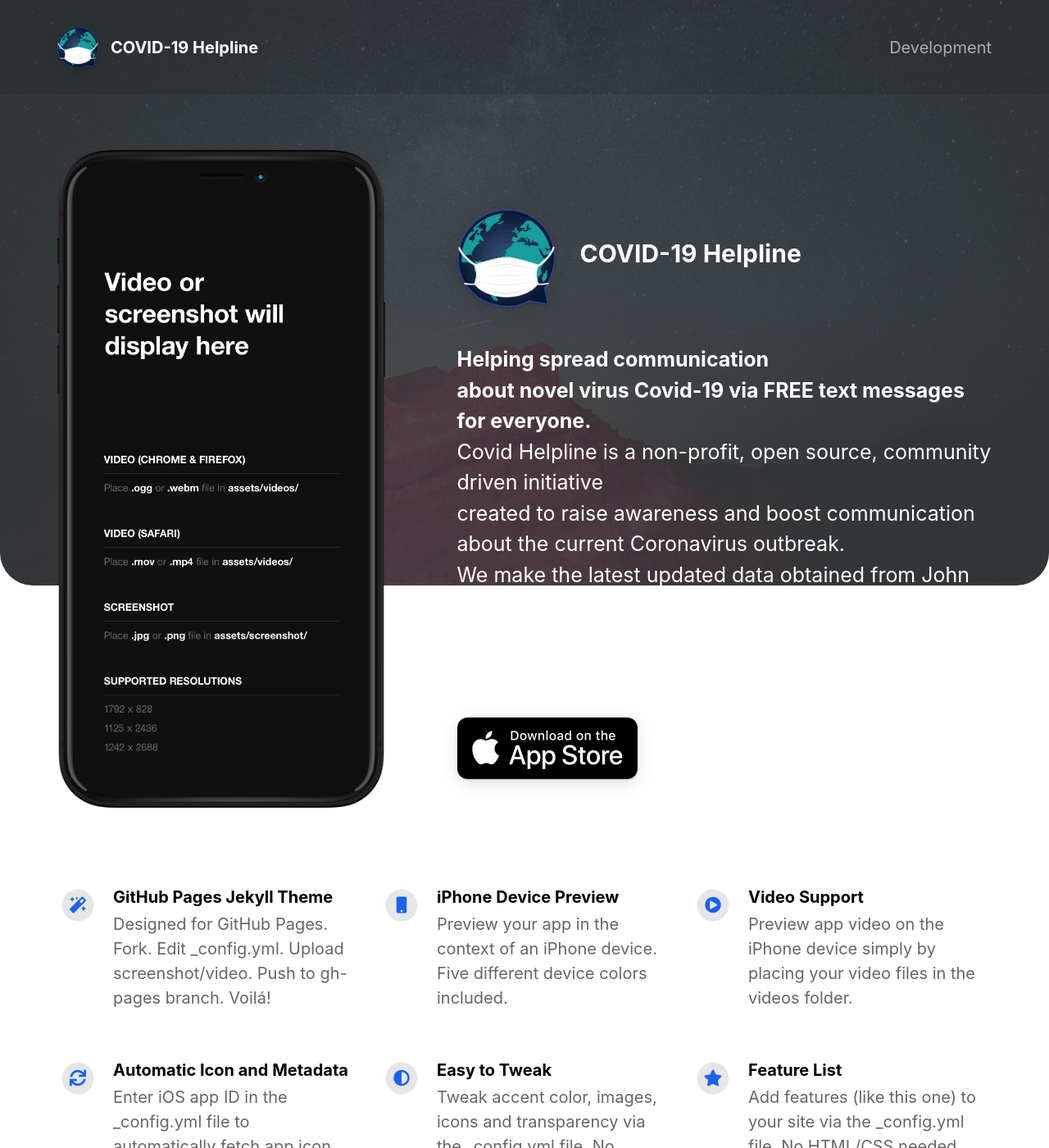
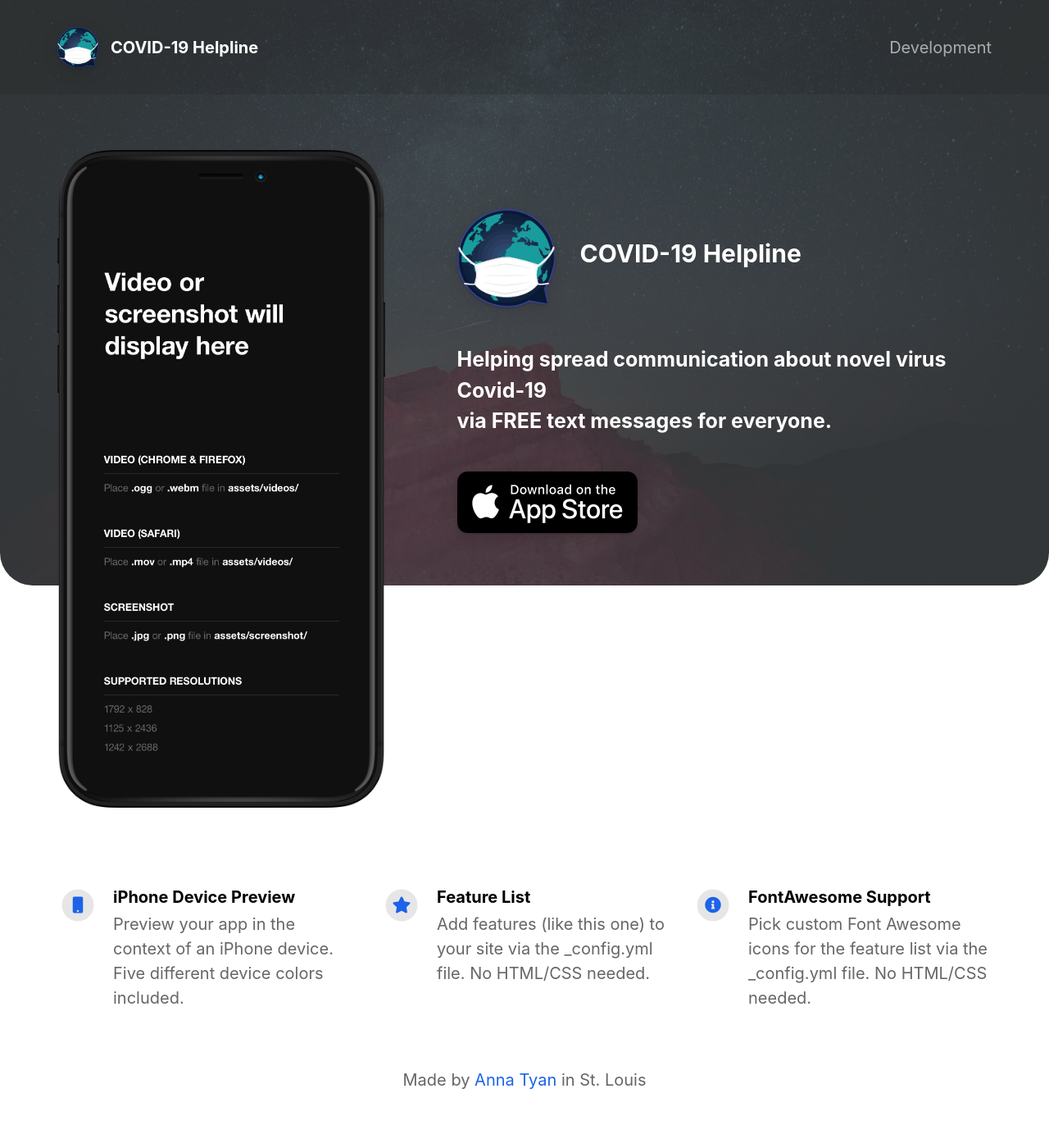
Before and after one commit to annajt178/covid, a Jekyll site: the page built from index.html, in a window 1280 px wide and 1400 px high. Shown: the whole window at 82% size. Built offline with Jekyll 4.4.1, drawn with Linux system fonts in a browser that asks for light colours; nearby versions of some CDN libraries; some of the changed text lies outside the part shown.

Commit message:
main page features

```diff
--- a/_config.yml
+++ b/_config.yml
@@ -11,16 +11,11 @@
 
 app_icon                                  : assets/icon.png                     # Automatically populates if not set and if iOS app ID is set.  Otherwise enter path to icon file manually.
 app_name                                  : COVID-19 Helpline                                       # Automatically populates if not set and if iOS app ID is set.  Otherwise enter manually.
-#app_price                                 :                                           # Automatically populates if not set and if iOS app ID is set.  Otherwise enter manually.
-app_description                           : <b>Helping spread communication <br>
-                                            about novel virus Covid-19 via FREE text messages for everyone.</b>
+#app_price                                :                                           # Automatically populates if not set and if iOS app ID is set.  Otherwise enter manually.
+app_description                           : <b>Helping spread communication about novel virus Covid-19 <br>
+                                            via FREE text messages for everyone.</b>
                                             <br>
-                                            Covid Helpline is a non-profit, open source, community driven initiative<br>
-                                            created to raise awareness and boost communication <br>
-                                            about the current Coronavirus outbreak. <br>
-                                            We make the latest updated data obtained from
-                                            John Hopkins University’Covid-19 data repository available via SMS,<br>
-                                            along with important tips and news about Covid-19.
+
 
 enable_smart_app_banner                   : false                                      # Set to true to show a smart app banner at top of page on mobile devices.
 
@@ -42,37 +37,37 @@
 # Feature List                            Edit, add or remove features to be presented.
 features                                  :
 
-  - title                                 : GitHub Pages Jekyll Theme
-    description                           : Designed for GitHub Pages. Fork. Edit _config.yml. Upload screenshot/video. Push to gh-pages branch. Voilá!
-    fontawesome_icon_name                 : magic
+  #- title                                 : GitHub Pages Jekyll Theme
+  #  description                           : Designed for GitHub Pages. Fork. Edit _config.yml. Upload screenshot/video. Push to gh-pages branch. Voilá!
+  #  fontawesome_icon_name                 : magic
 
   - title                                 : iPhone Device Preview
     description                           : Preview your app in the context of an iPhone device. Five different device colors included.
     fontawesome_icon_name                 : mobile
 
-  - title                                 : Video Support
-    description                           : Preview app video on the iPhone device simply by placing your video files in the videos folder.
-    fontawesome_icon_name                 : play-circle
+  #- title                                 : Video Support
+  #  description                           : Preview app video on the iPhone device simply by placing your video files in the videos folder.
+  #  fontawesome_icon_name                 : play-circle
 
-  - title                                 : Automatic Icon and Metadata
-    description                           : Enter iOS app ID in the _config.yml file to automatically fetch app icon, price and App Store Link.
-    fontawesome_icon_name                 : sync
+  #- title                                 : Automatic Icon and Metadata
+  #  description                           : Enter iOS app ID in the _config.yml file to automatically fetch app icon, price and App Store Link.
+  #  fontawesome_icon_name                 : sync
 
-  - title                                 : Easy to Tweak
-    description                           : Tweak accent color, images, icons and transparency via the _config.yml file. No HTML/CSS needed.
-    fontawesome_icon_name                 : adjust
+  #- title                                 : Easy to Tweak
+  #  description                           : Tweak accent color, images, icons and transparency via the _config.yml file. No HTML/CSS needed.
+  #  fontawesome_icon_name                 : adjust
 
   - title                                 : Feature List
     description                           : Add features (like this one) to your site via the _config.yml file. No HTML/CSS needed.
     fontawesome_icon_name                 : star
 
-  - title                                 : Smart App Banner
-    description                           : Display a smart app banner on iOS devices.
-    fontawesome_icon_name                 : arrow-alt-circle-down
+  #- title                                 : Smart App Banner
+  #  description                           : Display a smart app banner on iOS devices.
+  #  fontawesome_icon_name                 : arrow-alt-circle-down
 
-  - title                                 : Social Links
-    description                           : Easily add social media accounts and contact info in the footer via the _config.yml file. No HTML/CSS needed.
-    fontawesome_icon_name                 : link
+  #- title                                 : Social Links
+  #  description                           : Easily add social media accounts and contact info in the footer via the _config.yml file. No HTML/CSS needed.
+  #  fontawesome_icon_name                 : link
 
   - title                                 : FontAwesome Support
     description                           : Pick custom Font Awesome icons for the feature list via the _config.yml file. No HTML/CSS needed.
```
